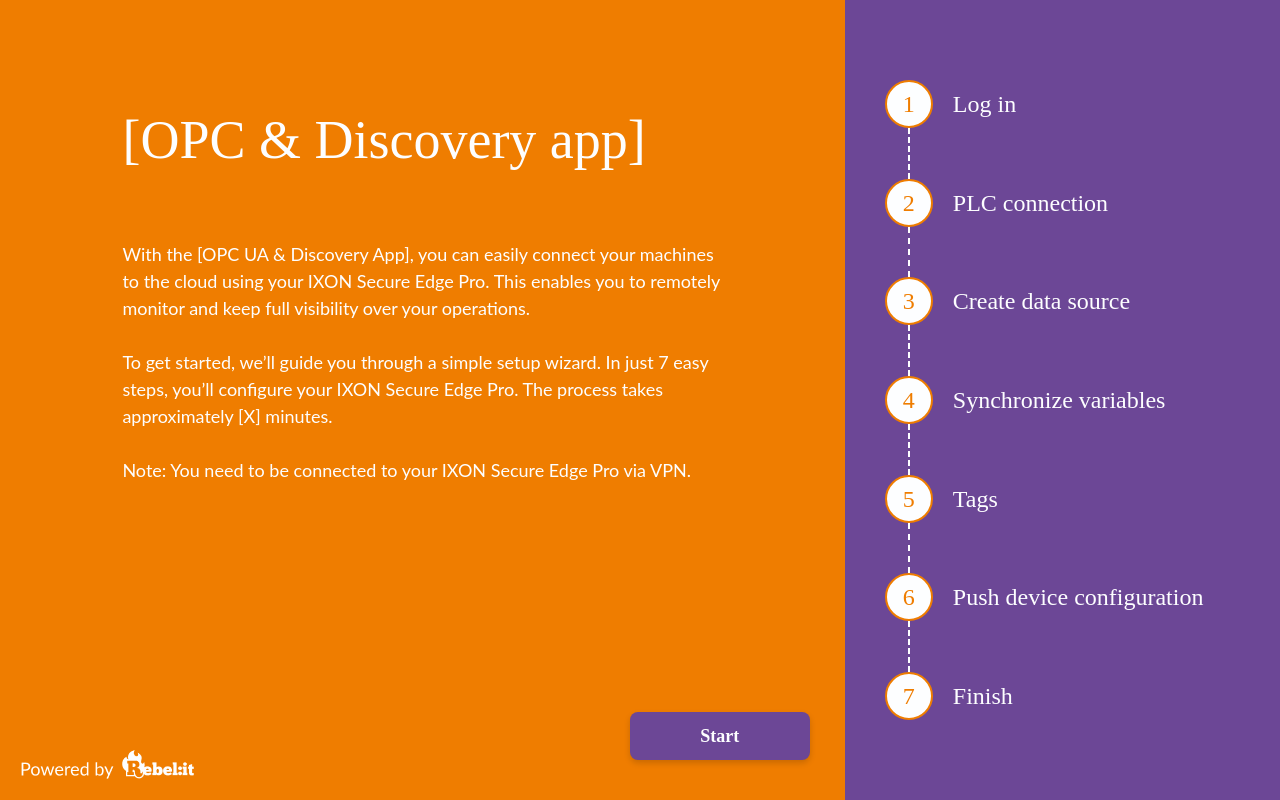
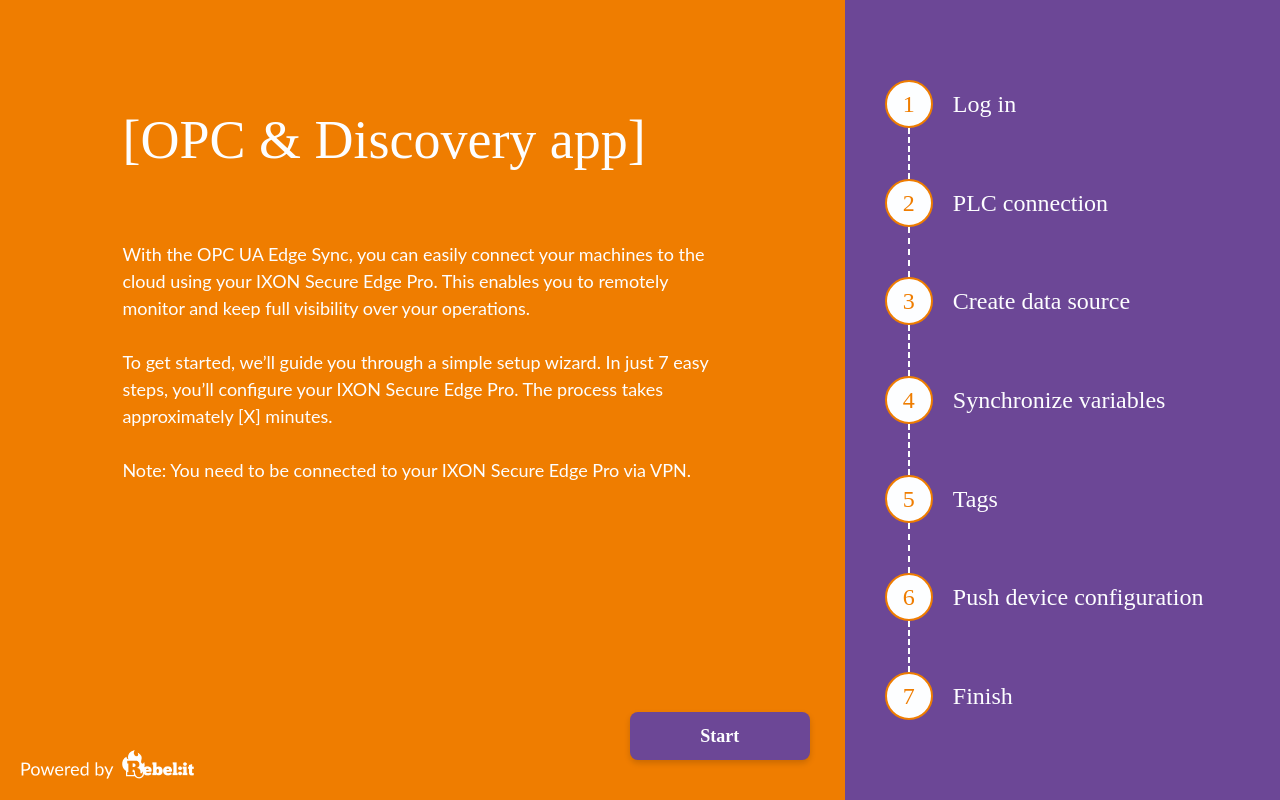
Before and after one commit to Rebel-it/rebel-ot-discover-edgeapp, a React (Vite) app in the folder src/Rebelit.OT.Discover.EdgeApp.WebApp/: page / in a window 1280 px wide. Built offline with nearby package versions, Linux system fonts and the light colour scheme; a web font is replaced by a local one.

Commit message:
app name should be OPC UA Edge Sync

```diff
--- a/src/Rebelit.OT.Discover.EdgeApp.WebApp/index.html
+++ b/src/Rebelit.OT.Discover.EdgeApp.WebApp/index.html
@@ -4,7 +4,7 @@
     <meta charset="UTF-8" />
     <link rel="icon" type="image/svg+xml" href="/favicon.ico" />
     <meta name="viewport" content="width=device-width, initial-scale=1.0" />
-    <title>OPC Discovery App</title>
+    <title>OPC UA Edge Sync</title>
   </head>
   <body>
     <div id="root"></div>
--- a/src/Rebelit.OT.Discover.EdgeApp.WebApp/src/pages/startPage/StartPage.tsx
+++ b/src/Rebelit.OT.Discover.EdgeApp.WebApp/src/pages/startPage/StartPage.tsx
@@ -8,7 +8,7 @@ import { useWizard } from "../../context/WizardContext";
 function StartPage() {
   const navigate = useNavigate();
   const { deleteCompletedSteps } = useWizard();
-  const description = "With the [OPC UA & Discovery App], you can easily connect your machines to the cloud using your IXON Secure Edge Pro. This enables you to remotely monitor and keep full visibility over your operations.\n\nTo get started, we’ll guide you through a simple setup wizard. In just 7 easy steps, you’ll configure your IXON Secure Edge Pro. The process takes approximately [X] minutes.\n\nNote: You need to be connected to your IXON Secure Edge Pro via VPN.";
+  const description = "With the OPC UA Edge Sync, you can easily connect your machines to the cloud using your IXON Secure Edge Pro. This enables you to remotely monitor and keep full visibility over your operations.\n\nTo get started, we’ll guide you through a simple setup wizard. In just 7 easy steps, you’ll configure your IXON Secure Edge Pro. The process takes approximately [X] minutes.\n\nNote: You need to be connected to your IXON Secure Edge Pro via VPN.";
 
   useEffect(() => {
     deleteCompletedSteps();
```
